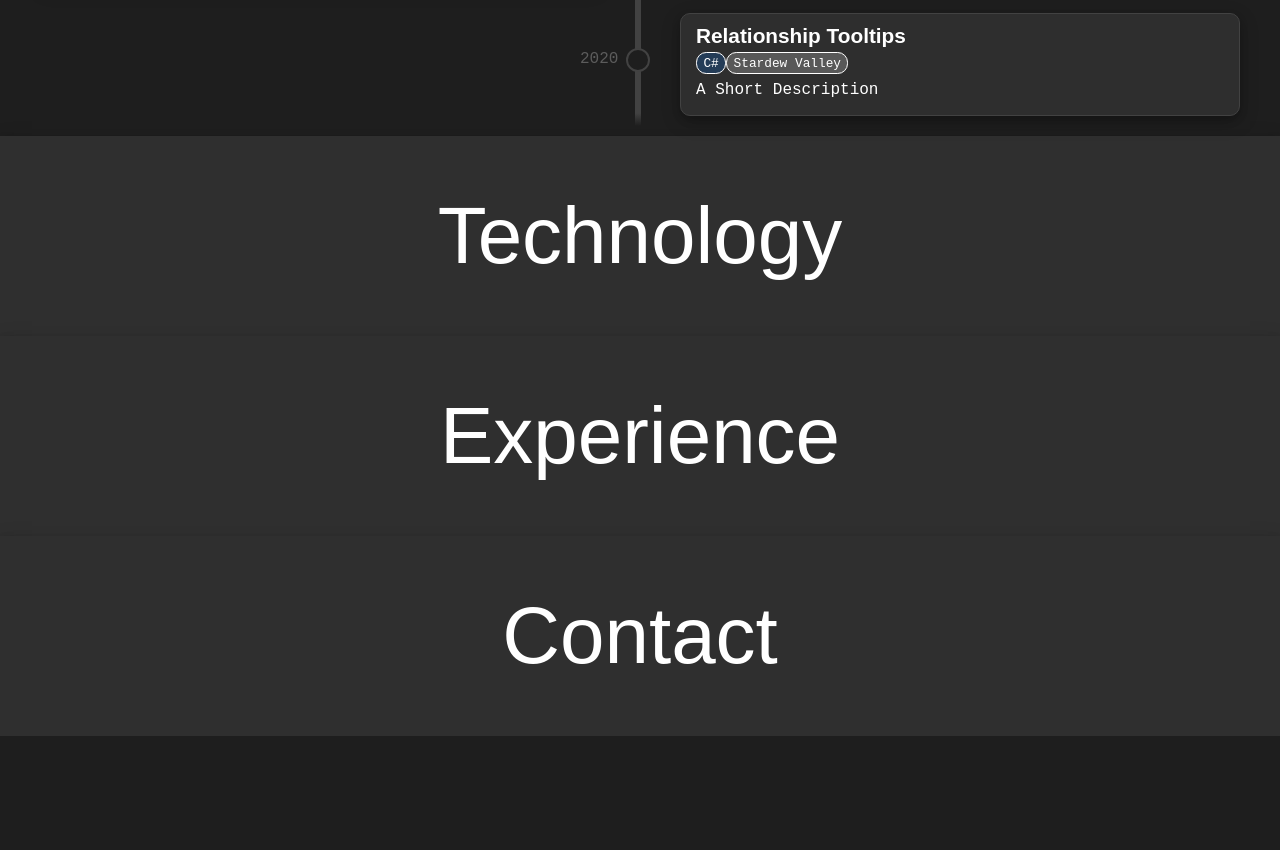
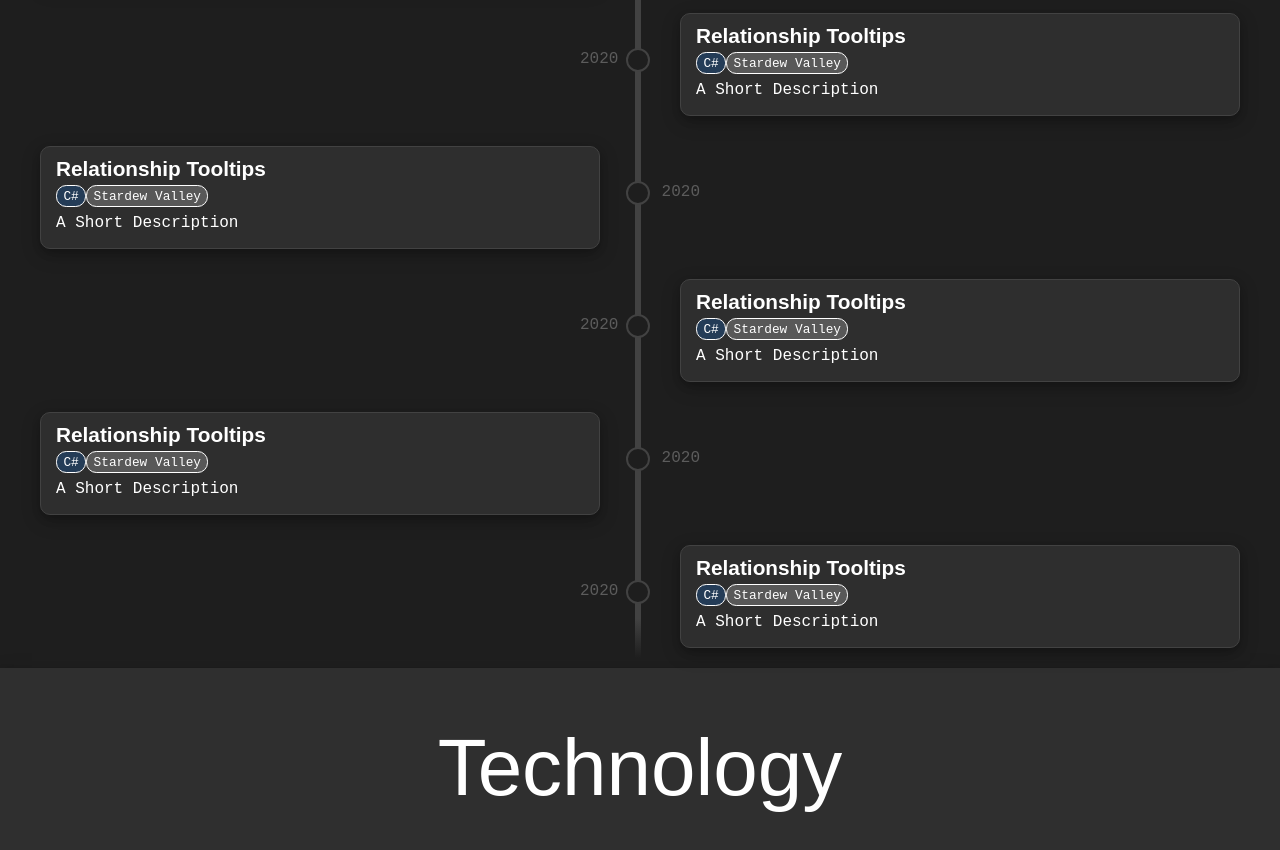
Before and after one commit to M3ales/m3ales-app, a Next.js app: page / in a window 1280 px wide. Shown: the part 1140-1990 px from the top of the page. Before the commit the page ends 1876 px from the top, so only its background shows below. Built offline with nearby package versions, Linux system fonts and the light colour scheme.

Commit message:
Basic work on homepage

```diff
--- a/src/pages/index.tsx
+++ b/src/pages/index.tsx
@@ -41,7 +41,76 @@
                 "colour" : "white"
             },
           ]
-      }
+        },
+        {
+          "title" : "Relationship Tooltips",
+          "shortDescription": "A Short Description",
+          "longDescription": "A Long Description",
+          "date" : "2020",
+          "technologies": [
+              {
+                  "name": "C#",
+                  "tooltip" : "Strongly typed 3rd generation language",
+                  "colour" : "blue"
+              },
+              {
+                "name": "Stardew Valley",
+                "tooltip" : "Farm video game released on multiple platforms on Microsoft XNA Framework. Community mod support.",
+                "colour" : "white"
+            },
+          ]
+        },        {
+          "title" : "Relationship Tooltips",
+          "shortDescription": "A Short Description",
+          "longDescription": "A Long Description",
+          "date" : "2020",
+          "technologies": [
+              {
+                  "name": "C#",
+                  "tooltip" : "Strongly typed 3rd generation language",
+                  "colour" : "blue"
+              },
+              {
+                "name": "Stardew Valley",
+                "tooltip" : "Farm video game released on multiple platforms on Microsoft XNA Framework. Community mod support.",
+                "colour" : "white"
+            },
+          ]
+        },        {
+          "title" : "Relationship Tooltips",
+          "shortDescription": "A Short Description",
+          "longDescription": "A Long Description",
+          "date" : "2020",
+          "technologies": [
+              {
+                  "name": "C#",
+                  "tooltip" : "Strongly typed 3rd generation language",
+                  "colour" : "blue"
+              },
+              {
+                "name": "Stardew Valley",
+                "tooltip" : "Farm video game released on multiple platforms on Microsoft XNA Framework. Community mod support.",
+                "colour" : "white"
+            },
+          ]
+        },        {
+          "title" : "Relationship Tooltips",
+          "shortDescription": "A Short Description",
+          "longDescription": "A Long Description",
+          "date" : "2020",
+          "technologies": [
+              {
+                  "name": "C#",
+                  "tooltip" : "Strongly typed 3rd generation language",
+                  "colour" : "blue"
+              },
+              {
+                "name": "Stardew Valley",
+                "tooltip" : "Farm video game released on multiple platforms on Microsoft XNA Framework. Community mod support.",
+                "colour" : "white"
+            },
+          ]
+        }
     ];
 
   return (<div className="container">
@@ -52,7 +121,7 @@
     </Head>
 
     <main>
-      <Hero text="M3ales Portfolio" next="Projects"/>
+      <Hero text="M3ales" next="Projects"/>
       <Section title="Projects"/>
       <Timeline events={timeline}/>
       <Section title="Technology"/>
```
